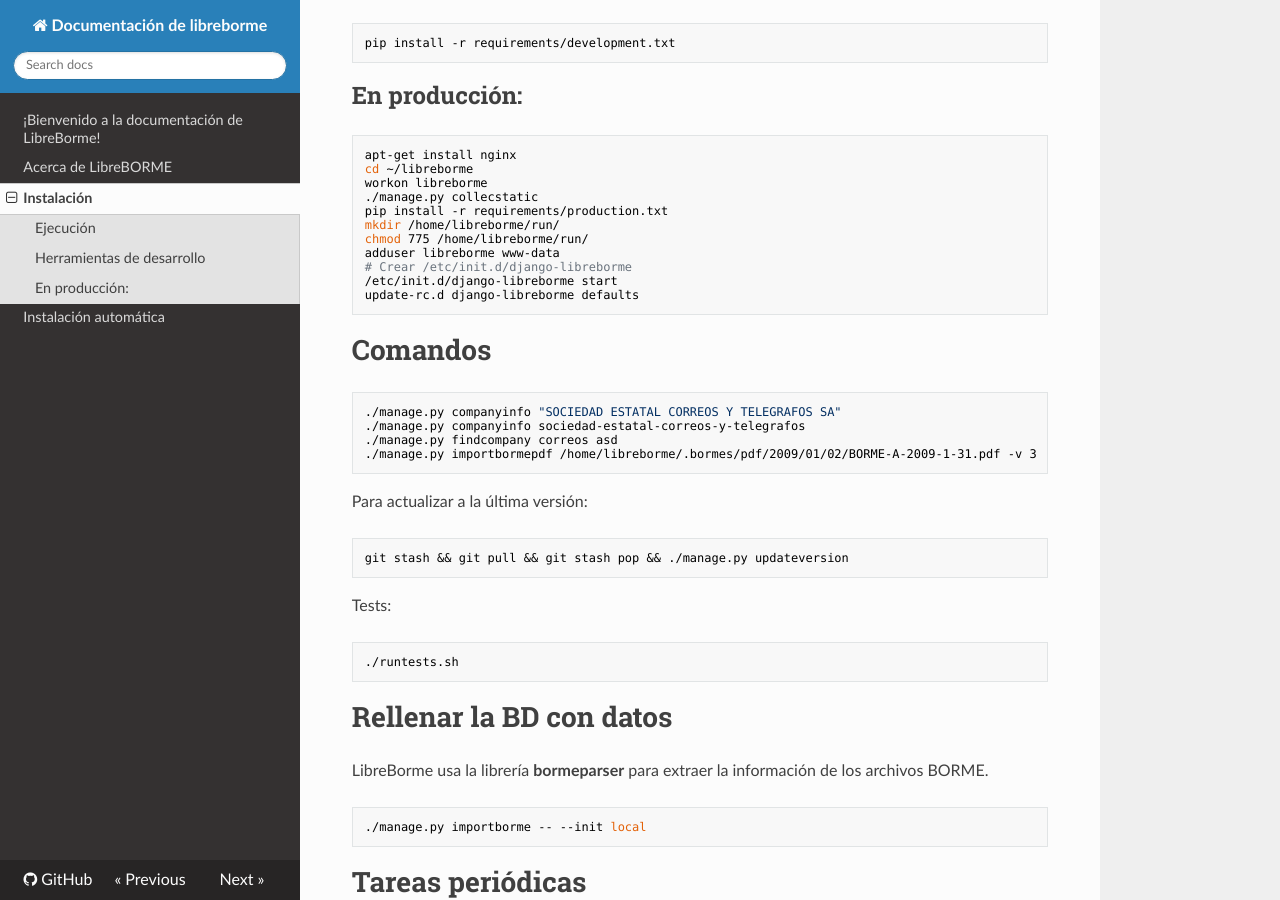
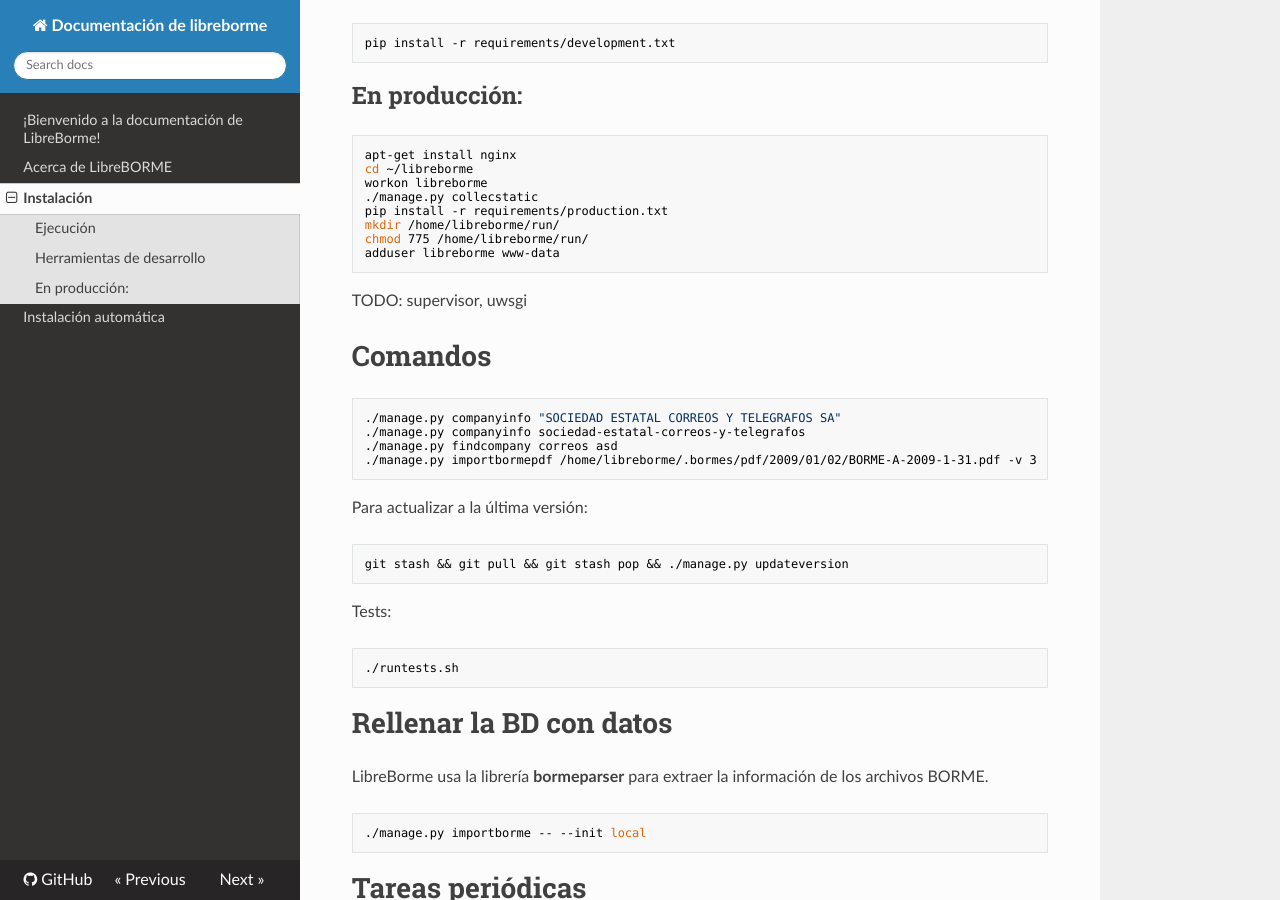
Before and after one commit to PabloCastellano/libreborme, an MkDocs documentation site: the page built from docs/installation.md, in a window 1280 px wide and 900 px high, scrolled down 1103 px. Built offline with MkDocs 1.6.1, drawn with Linux system fonts in a browser that asks for light colours; nearby versions of some CDN libraries; old or Windows-style settings are respelled for this version of MkDocs.

Commit message:
docs installation TODO

```diff
--- a/docs/installation.md
+++ b/docs/installation.md
@@ -55,9 +55,8 @@ Si quieres instalar herramientas de desarrollo:
     mkdir /home/libreborme/run/
     chmod 775 /home/libreborme/run/
     adduser libreborme www-data
-    # Crear /etc/init.d/django-libreborme
-    /etc/init.d/django-libreborme start
-    update-rc.d django-libreborme defaults
+
+TODO: supervisor, uwsgi
 
 # Comandos
 
```
